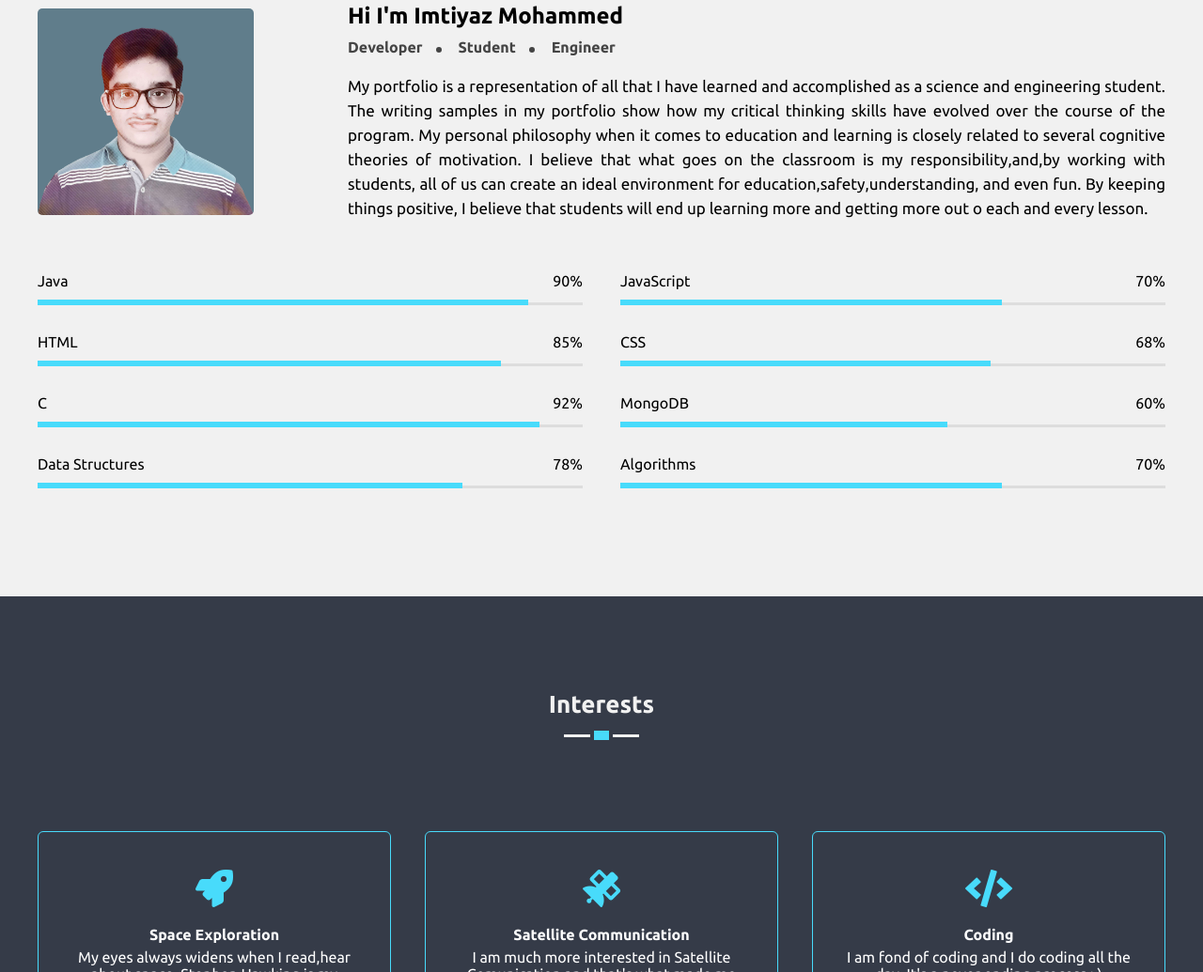
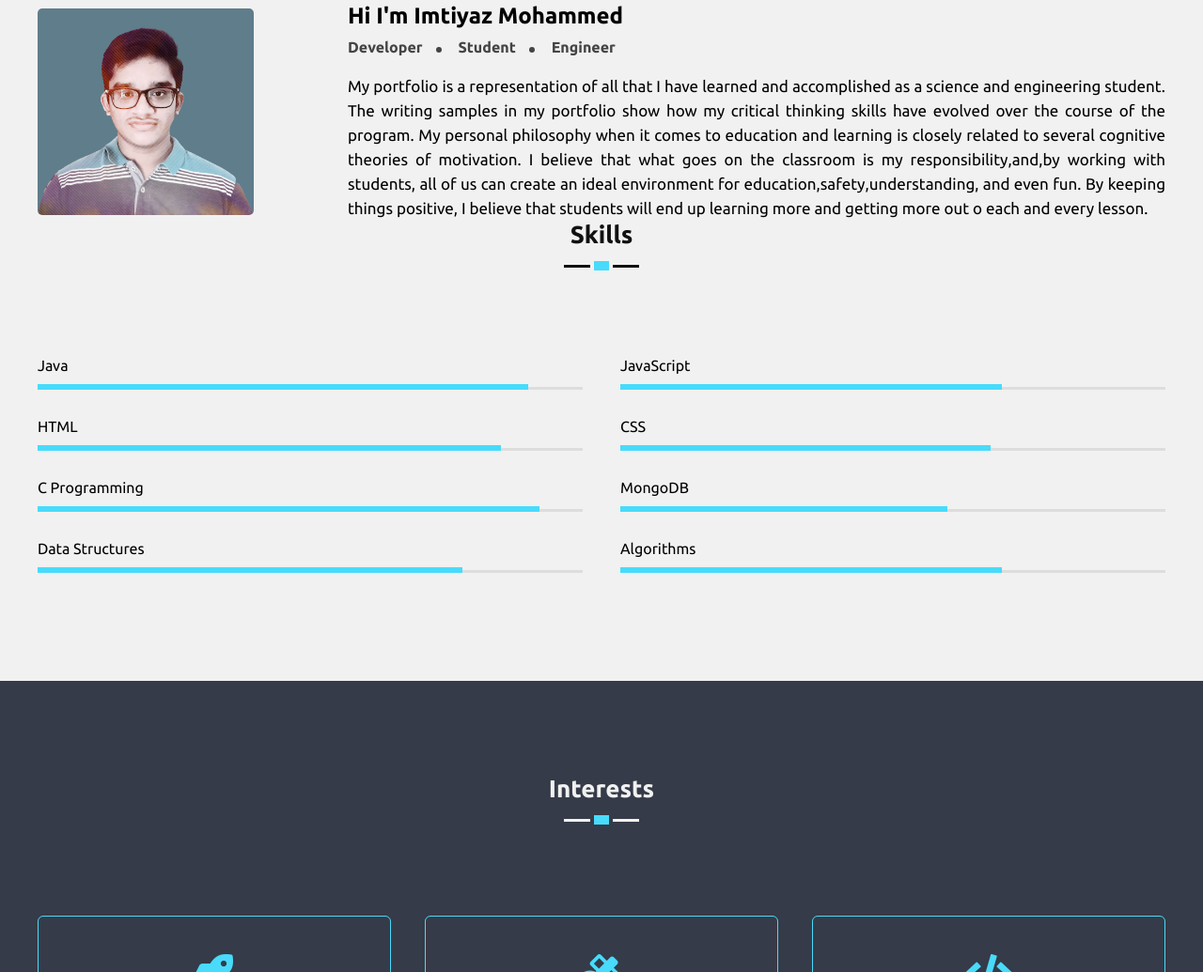
Before and after one commit to imtiyazMohammed/imtiyaz-mohammed, a plain HTML site: page index.html in a window 1280 px wide. Shown: the part 1027-2062 px from the top of the page at 94% size. Drawn offline with nearby package versions, Linux system fonts and the light colour scheme.

Commit message:
Update index.html

```diff
--- a/index.html
+++ b/index.html
@@ -72,12 +72,12 @@
                     </p>
                 </div>
             </div>
-
+            <h1 class="section-title">Skills</h1>
             <div class="skills">
                 <div class="skill">
                     <div class="skill-info">
                         <span>Java</span>
-                        <span>90%</span>
+
                     </div>
                     <div class="skill-bar java"></div>
                 </div>
@@ -85,7 +85,7 @@
                 <div class="skill">
                     <div class="skill-info">
                         <span>JavaScript</span>
-                        <span>70%</span>
+
                     </div>
                     <div class="skill-bar javascript"></div>
                 </div>
@@ -93,7 +93,7 @@
                 <div class="skill">
                     <div class="skill-info">
                         <span>HTML</span>
-                        <span>85%</span>
+
                     </div>
                     <div class="skill-bar html"></div>
                 </div>
@@ -101,36 +101,36 @@
                 <div class="skill">
                     <div class="skill-info">
                         <span>CSS</span>
-                        <span>68%</span>
+
                     </div>
                     <div class="skill-bar css"></div>
                 </div>
 
                 <div class="skill">
                     <div class="skill-info">
-                        <span>C</span>
-                        <span>92%</span>
+                        <span>C Programming</span>
+
                     </div>
                     <div class="skill-bar c"></div>
                 </div>
                 <div class="skill">
                     <div class="skill-info">
                         <span>MongoDB</span>
-                        <span>60%</span>
+
                     </div>
                     <div class="skill-bar mongodb"></div>
                 </div>
                 <div class="skill">
                     <div class="skill-info">
                         <span>Data Structures</span>
-                        <span>78%</span>
+
                     </div>
                     <div class="skill-bar ds"></div>
                 </div>
                 <div class="skill">
                     <div class="skill-info">
                         <span>Algorithms</span>
-                        <span>70%</span>
+
                     </div>
                     <div class="skill-bar algo"></div>
                 </div>
```
